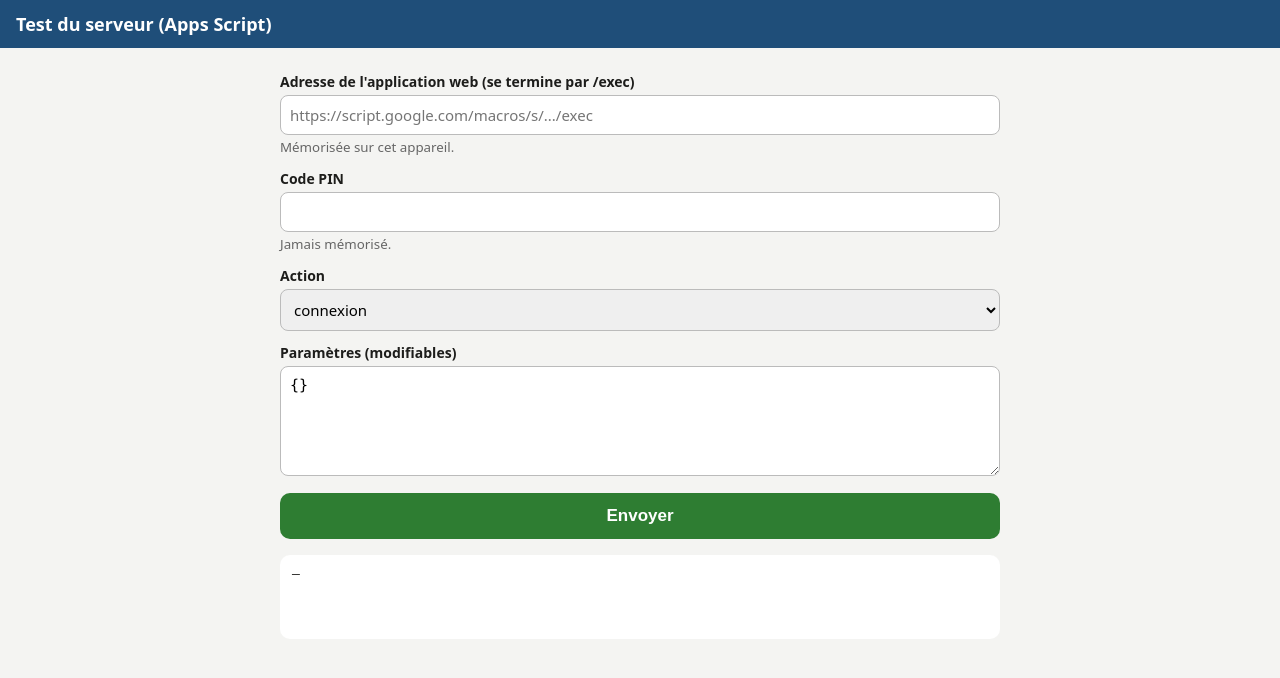
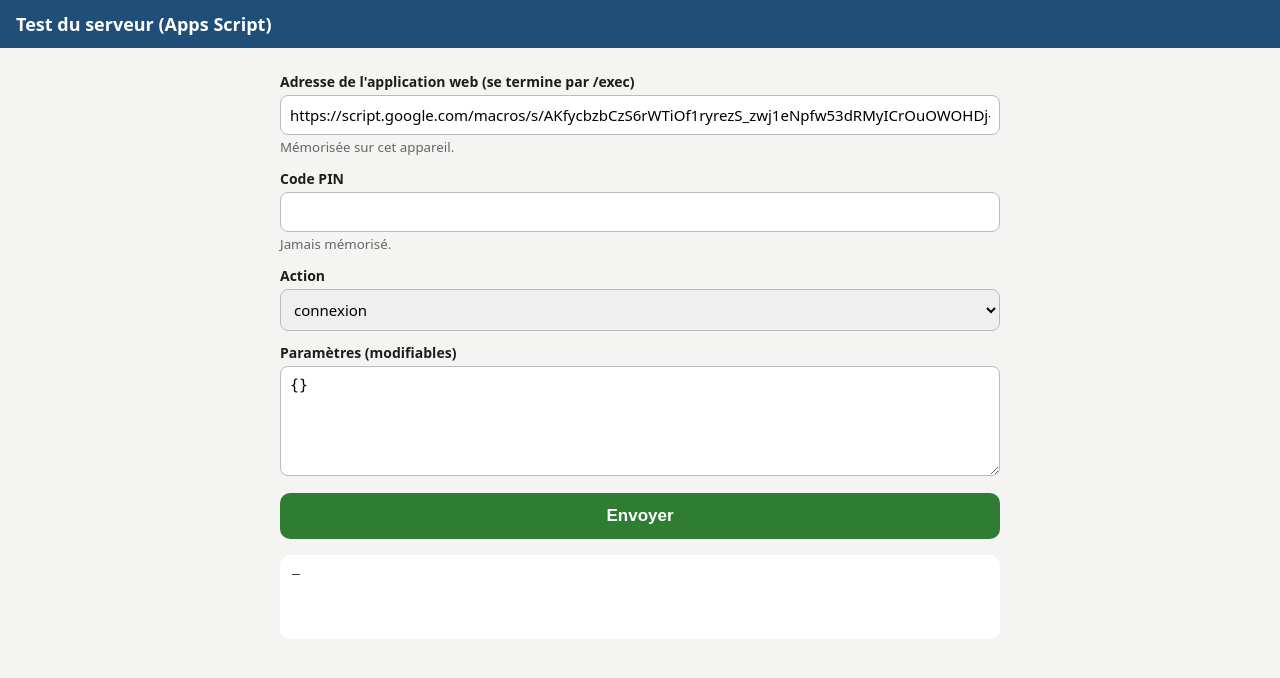
Before and after one commit to n96bnj7vfh-commits/bourse-aux-jouets, a plain HTML site: page api-test.html in a window 1280 px wide. Drawn offline with Linux system fonts and the light colour scheme.

Commit message:
Caisse v2

```diff
--- a/api-test.html
+++ b/api-test.html
@@ -4,6 +4,7 @@
 <meta charset="utf-8">
 <meta name="viewport" content="width=device-width, initial-scale=1">
 <title>Test du serveur – Bourse aux jouets</title>
+<script src="config.js"></script>
 <style>
   body { font-family: system-ui, -apple-system, "Segoe UI", sans-serif; margin: 0; background: #f4f4f2; color: #1d1d1b; }
   header { padding: 12px 16px; background: #1f4e79; color: #fff; }
@@ -59,7 +60,7 @@ const EXEMPLES = {
 };
 const $ = id => document.getElementById(id);
 for (const a in EXEMPLES) $('action').add(new Option(a, a));
-$('url').value = localStorage.getItem('apiUrl') || '';
+$('url').value = localStorage.getItem('apiUrl') || (window.CONFIG && CONFIG.API) || '';
 function remplir() {
   const ex = EXEMPLES[$('action').value];
   if (ex.vente_id) ex.vente_id = 'test-' + Date.now();
```
